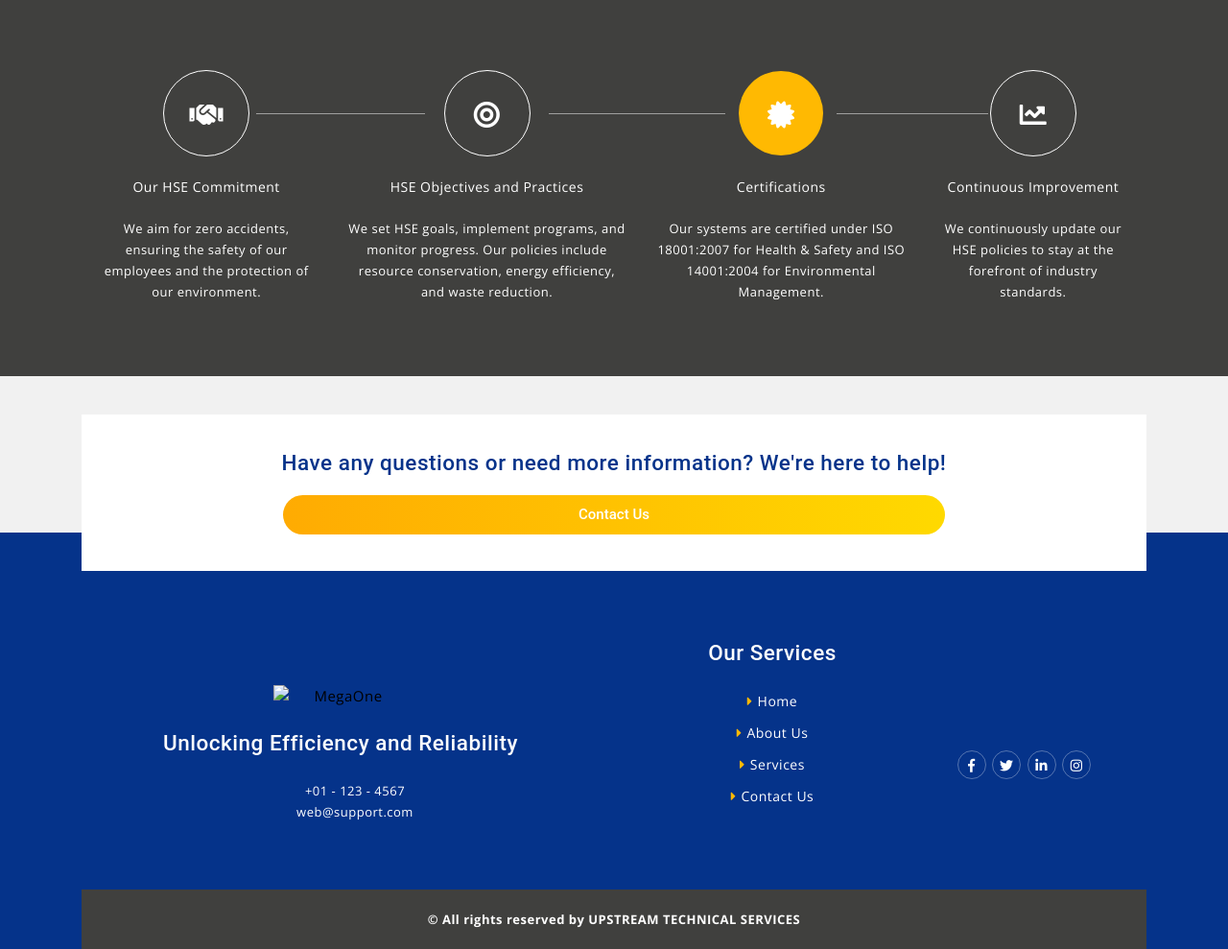
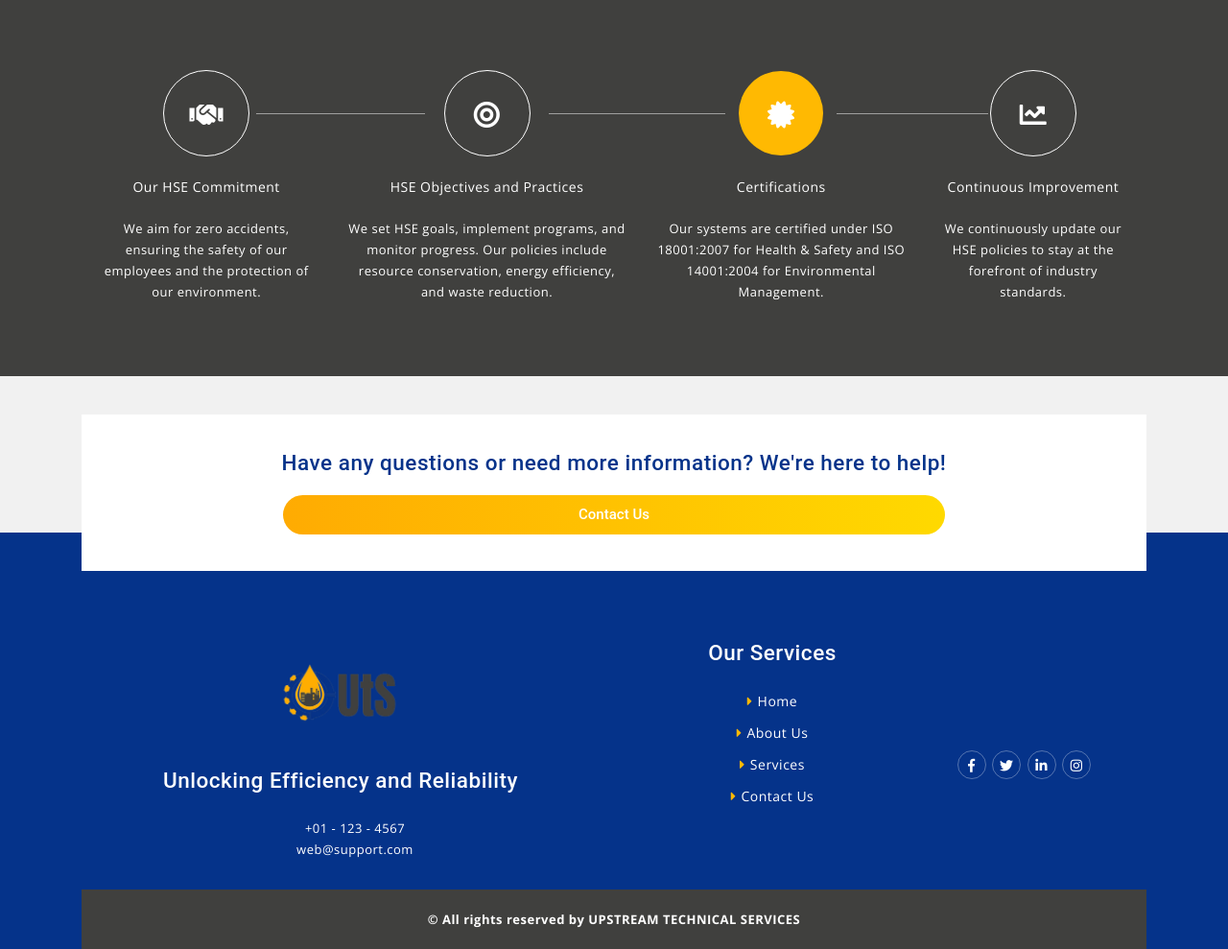
Before and after one commit to uts2024/uts, a plain HTML site: page about.html in a window 1280 px wide. Shown: the part 1518-2507 px from the top of the page at 96% size. Drawn offline with nearby package versions, Linux system fonts and the light colour scheme; the site is published under a folder, as on GitHub Pages, so addresses that start at the root find nothing.

Commit message:
updated footer

```diff
--- a/about.html
+++ b/about.html
@@ -570,7 +570,7 @@
             <div class="row">
                 <div class=" col-md-6 col-12 m-auto ">
                     <div class="footer_panel bottom20">
-                        <a href="/index.html" class="footer_logo bottom25"><img src="/logistic/images/logo.png" alt="MegaOne"></a>
+                        <a href="index.html" class="footer_logo bottom25"><img src="logistic/images/logo.png" alt="MegaOne"></a>
                         <h3 class="whitecolor bottom25">Unlocking Efficiency and Reliability</h3>
                         <div class="d-table w-100 address-item whitecolor bottom25">
                             <span class="d-table-cell align-middl text-center d-none"><i class="fas fa-mobile-alt d-none text-capitalize m-auto"></i></span>
```
Also changed, not shown: contact.html (+1 -1 lines), index.html (+1 -1 lines), services.html (+1 -1 lines), team.html (+1 -1 lines), testimonial.html (+1 -1 lines).
